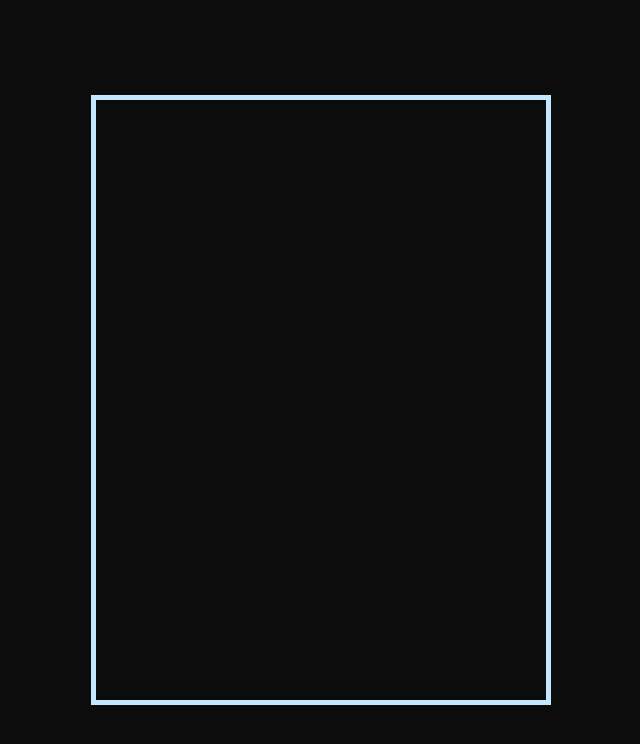
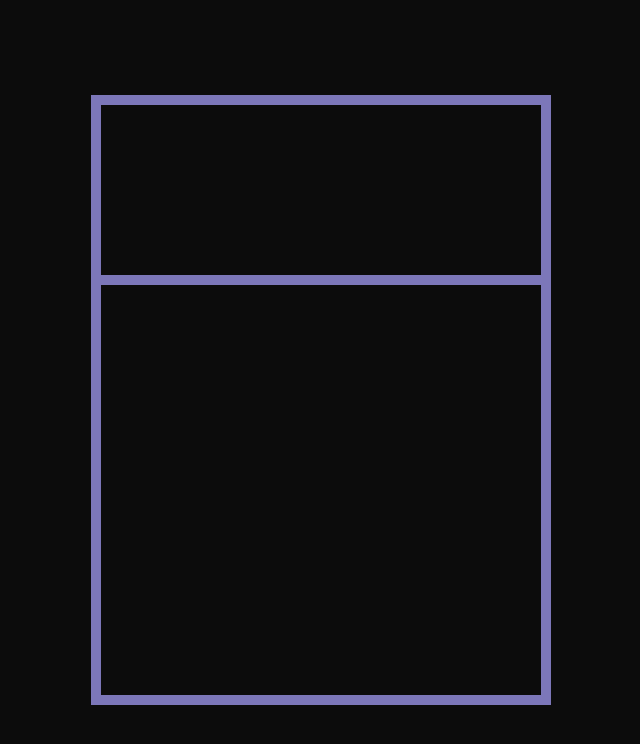
Before and after one commit to AbilashGeorgi/calculator, a plain HTML site: page index.html in a window 1280 px wide. Shown: the whole page, without its empty margins (319-959 px from the left). Drawn offline with Linux system fonts and the light colour scheme.

Commit message:
Display and Keypad divs

```diff
--- a/index.html
+++ b/index.html
@@ -8,7 +8,12 @@
     </head>
     <body>
         <main>
+            <div id="display">
 
+            </div>
+            <div id="keypad">
+
+            </div>
         </main>
     </body>
 </html>
--- a/styles/style.css
+++ b/styles/style.css
@@ -2,6 +2,7 @@
     --dark: #0c0c0c;
     --green: #37D27F;
     --light: #C2E8FF;
+    --shade: #7c77b9;
 }
 
 body {
@@ -17,7 +18,21 @@ body {
 }
 
 main {
-    border: 5px solid var(--light);
+    border: 5px solid var(--shade);
     height: 600px;
     width: 450px;
 }
+
+#display {
+    box-sizing: border-box;
+    border: 5px solid var(--shade);
+    height: 180px;
+    width: 100%;
+}
+
+#keypad {
+    box-sizing: border-box;
+    border: 5px solid var(--shade);
+    height: 420px;
+    width: 100%;
+}
```
